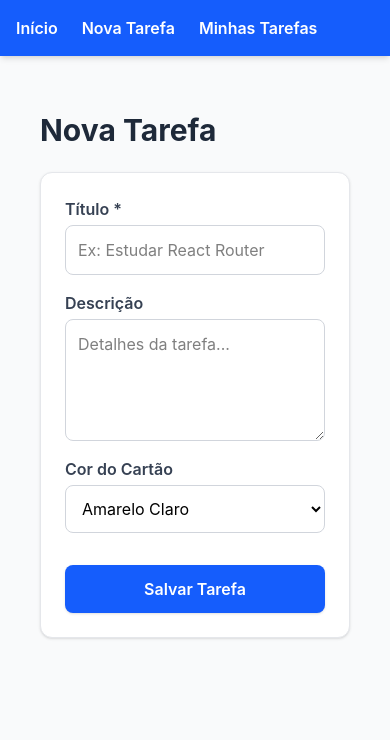
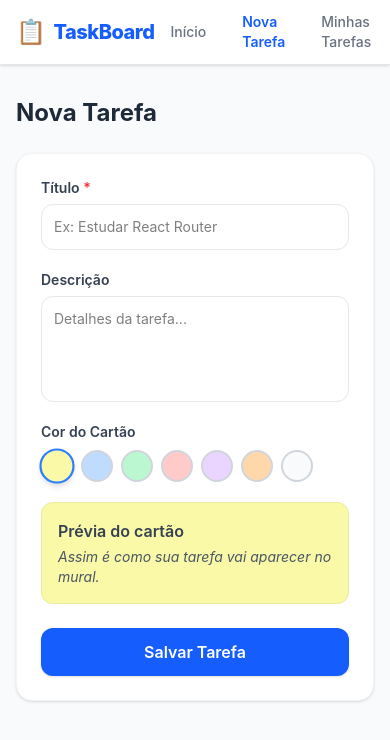
Before and after one commit to Mari1434/trabalho_frontend, a React (Vite) app in the folder projeto-tarefas/: page /nova-tarefa in a window 390 px wide. Shown: the top 740 px of the page. Built offline with nearby package versions, Linux system fonts and the light colour scheme; data requests are answered from the project's data file.

Commit message:
feat: polimento visual, responsividade e exclusão de tarefas. Fecha #7

```diff
--- a/projeto-tarefas/src/components/Layout.jsx
+++ b/projeto-tarefas/src/components/Layout.jsx
@@ -1,20 +1,52 @@
-import { Outlet, Link } from 'react-router-dom';
+import { Outlet, Link, useLocation } from 'react-router-dom';
 
 export default function Layout() {
+  const location = useLocation();
+
+  const navLinks = [
+    { to: '/', label: 'Início' },
+    { to: '/nova-tarefa', label: 'Nova Tarefa' },
+    { to: '/minhas-tarefas', label: 'Minhas Tarefas' },
+  ];
+
   return (
-    <div className="min-h-screen bg-gray-50">
+    <>
+      <header className="bg-white border-b border-gray-200 shadow-sm sticky top-0 z-50 bg-gray-50">
+        <div className="container mx-auto px-4 sm:px-6 h-16 flex items-center justify-between">
 
-      <nav className="bg-blue-600 p-4 text-white shadow-md">
-        <div className="container mx-auto flex gap-6 font-semibold">
-          <Link to="/" className="hover:text-blue-200 transition-colors">Início</Link>
-          <Link to="/nova-tarefa" className="hover:text-blue-200 transition-colors">Nova Tarefa</Link>
-          <Link to="/minhas-tarefas" className="hover:text-blue-200 transition-colors">Minhas Tarefas</Link>
+          {/* Logo / Brand */}
+          <Link to="/" className="flex items-center gap-2 font-extrabold text-xl text-blue-600 tracking-tight">
+            <span className="text-2xl" aria-hidden="true">📋</span>
+            <span>TaskBoard</span>
+          </Link>
+
+          {/* Nav links */}
+          <nav className="flex items-center gap-1" aria-label="Navegação principal">
+            {navLinks.map(({ to, label }) => {
+              const isActive = location.pathname === to;
+              return (
+                <Link
+                  key={to}
+                  to={to}
+                  className={`
+                    px-4 py-2 rounded-lg text-sm transition-all duration-150
+                    ${isActive
+                      ? 'text-blue-600 font-semibold'
+                      : 'text-gray-500 font-medium hover:text-gray-900'
+                    }
+                  `}
+                >
+                  {label}
+                </Link>
+              );
+            })}
+          </nav>
         </div>
-      </nav>
+      </header>
 
-      <main className="container mx-auto p-6">
+      <main className="container mx-auto px-4 sm:px-6 py-8 min-h-screen bg-gray-50">
         <Outlet />
       </main>
-    </div>
+    </>
   );
 }
--- /dev/null
+++ b/projeto-tarefas/src/context/TarefaContext.js
@@ -0,0 +1,3 @@
+import { createContext } from "react";
+
+export const TarefaContext = createContext();
--- /dev/null
+++ b/projeto-tarefas/src/context/useTarefas.js
@@ -0,0 +1,6 @@
+import { useContext } from "react";
+import { TarefaContext } from "./TarefaContext";
+
+export function useTarefas() {
+  return useContext(TarefaContext);
+}
--- a/projeto-tarefas/src/main.jsx
+++ b/projeto-tarefas/src/main.jsx
@@ -1,6 +1,6 @@
 import { StrictMode } from 'react';
 import { createRoot } from 'react-dom/client';
-import { TarefaProvider } from "./context/TarefaContext";
+import { TarefaProvider } from "./context/TarefaProvider";
 import './index.css';
 import App from './App.jsx';
 
--- a/projeto-tarefas/src/pages/CriarTarefa.jsx
+++ b/projeto-tarefas/src/pages/CriarTarefa.jsx
@@ -1,6 +1,16 @@
-import { useForm } from "react-hook-form";
-import { useTarefas } from "../context/TarefaContext";
+import { useForm, useWatch } from "react-hook-form";
+import { useTarefas } from "../context/useTarefas";
 import { useNavigate } from "react-router-dom";
+
+const COR_OPTIONS = [
+  { value: "#f9f9a8", label: "Amarelo" },
+  { value: "#bfdbfe", label: "Azul" },
+  { value: "#bbf7d0", label: "Verde" },
+  { value: "#fecaca", label: "Vermelho" },
+  { value: "#e9d5ff", label: "Roxo" },
+  { value: "#fed7aa", label: "Laranja" },
+  { value: "#f9fafb", label: "Branco" },
+];
 
 export default function CriarTarefa() {
   const { adicionarTarefa } = useTarefas();
@@ -9,12 +19,15 @@ export default function CriarTarefa() {
   const {
     register,
     handleSubmit,
-    formState: { errors },
+    control,
+    formState: { errors, isSubmitting },
   } = useForm({
     defaultValues: {
       corFundo: "#f9f9a8",
     },
   });
+
+  const corSelecionada = useWatch({ control, name: "corFundo" });
 
   async function onSubmit(dados) {
     await adicionarTarefa(dados);
@@ -22,62 +35,95 @@ export default function CriarTarefa() {
   }
 
   return (
-    <section className="max-w-2xl mx-auto py-8 px-4">
-      <h1 className="text-3xl font-bold text-gray-800 mb-6">Nova Tarefa</h1>
+    <section className="max-w-xl mx-auto">
+      <h1 className="text-2xl font-bold text-gray-800 mb-6">Nova Tarefa</h1>
 
       <form
         onSubmit={handleSubmit(onSubmit)}
-        className="bg-white p-6 rounded-xl shadow-sm border border-gray-200 flex flex-col gap-4"
+        className="bg-white p-6 rounded-2xl shadow-sm border border-gray-100 flex flex-col gap-5"
       >
-
-        <div className="flex flex-col gap-1">
-          <label htmlFor="titulo" className="font-semibold text-gray-700">Título *</label>
+        {/* Título */}
+        <p className="flex flex-col gap-1.5">
+          <label htmlFor="titulo" className="text-sm font-semibold text-gray-700">
+            Título <span className="text-red-500">*</span>
+          </label>
           <input
             id="titulo"
             type="text"
             placeholder="Ex: Estudar React Router"
             {...register("titulo", {
               required: "O título é obrigatório.",
-              maxLength: { value: 50, message: "O título deve ter no máximo 50 caracteres." }
+              maxLength: { value: 50, message: "Máximo de 50 caracteres." },
             })}
-            className={`border p-3 rounded-lg focus:outline-none focus:ring-2 ${
-              errors.titulo ? 'border-red-500 focus:ring-red-200' : 'border-gray-300 focus:ring-blue-200'
+            className={`border p-3 rounded-xl text-sm focus:outline-none focus:ring-2 transition-shadow ${
+              errors.titulo
+                ? "border-red-400 focus:ring-red-100"
+                : "border-gray-200 focus:ring-blue-100 focus:border-blue-400"
             }`}
           />
-          {errors.titulo && <span className="text-red-500 text-sm font-medium">{errors.titulo.message}</span>}
-        </div>
+          {errors.titulo && (
+            <span className="text-red-500 text-xs font-medium">{errors.titulo.message}</span>
+          )}
+        </p>
 
-        <div className="flex flex-col gap-1">
-          <label htmlFor="descricao" className="font-semibold text-gray-700">Descrição</label>
+        {/* Descrição */}
+        <p className="flex flex-col gap-1.5">
+          <label htmlFor="descricao" className="text-sm font-semibold text-gray-700">
+            Descrição
+          </label>
           <textarea
             id="descricao"
             rows="4"
             placeholder="Detalhes da tarefa..."
             {...register("descricao")}
-            className="border border-gray-300 p-3 rounded-lg focus:outline-none focus:ring-2 focus:ring-blue-200"
+            className="border border-gray-200 p-3 rounded-xl text-sm focus:outline-none focus:ring-2 focus:ring-blue-100 focus:border-blue-400 resize-none transition-shadow"
           />
-        </div>
+        </p>
 
-        <div className="flex flex-col gap-1">
-          <label htmlFor="corFundo" className="font-semibold text-gray-700">Cor do Cartão</label>
-          <select
-            id="corFundo"
-            {...register("corFundo")}
-            className="border border-gray-300 p-3 rounded-lg focus:outline-none focus:ring-2 focus:ring-blue-200"
-          >
-            <option value="#f9f9a8">Amarelo Claro</option>
-            <option value="#bfdbfe">Azul Claro</option>
-            <option value="#bbf7d0">Verde Claro</option>
-            <option value="#fecaca">Vermelho Claro</option>
-            <option value="#e9d5ff">Roxo Claro</option>
-          </select>
-        </div>
+        {/* Cor do cartão — seletor visual */}
+        <fieldset className="flex flex-col gap-2 border-0 p-0 m-0">
+          <legend className="text-sm font-semibold text-gray-700 mb-2">Cor do Cartão</legend>
+          <menu className="flex flex-wrap gap-2 list-none p-0 m-0">
+            {COR_OPTIONS.map(({ value, label }) => (
+              <li key={value}>
+                <label title={label} className="relative cursor-pointer">
+                  <input
+                    type="radio"
+                    value={value}
+                    {...register("corFundo")}
+                    className="sr-only"
+                  />
+                  <span
+                    className={`
+                      block w-8 h-8 rounded-full border-2 transition-all
+                      ${corSelecionada === value
+                        ? "border-blue-500 scale-110 shadow-md"
+                        : "border-gray-300 hover:border-gray-400"
+                      }
+                    `}
+                    style={{ backgroundColor: value }}
+                  />
+                </label>
+              </li>
+            ))}
+          </menu>
+        </fieldset>
+
+        {/* Preview do card */}
+        <aside
+          className="p-4 rounded-xl border border-black/5 text-sm text-gray-600 italic transition-colors duration-200"
+          style={{ backgroundColor: corSelecionada }}
+        >
+          <p className="font-semibold text-gray-700 not-italic text-base mb-1">Prévia do cartão</p>
+          <p>Assim é como sua tarefa vai aparecer no mural.</p>
+        </aside>
 
         <button
           type="submit"
-          className="mt-4 bg-blue-600 text-white font-semibold py-3 rounded-lg hover:bg-blue-700 transition-colors shadow-sm"
+          disabled={isSubmitting}
+          className="mt-1 bg-blue-600 text-white font-semibold py-3 rounded-xl hover:bg-blue-700 transition-colors shadow-sm disabled:opacity-60 disabled:cursor-not-allowed"
         >
-          Salvar Tarefa
+          {isSubmitting ? "Salvando..." : "Salvar Tarefa"}
         </button>
       </form>
     </section>
--- a/projeto-tarefas/src/pages/ListaTarefas.jsx
+++ b/projeto-tarefas/src/pages/ListaTarefas.jsx
@@ -1,30 +1,60 @@
-import { useTarefas } from "../context/TarefaContext";
+import { useTarefas } from "../context/useTarefas";
 import TarefaCard from "../components/TarefaCard";
+import { Link } from "react-router-dom";
 
 export default function ListaTarefas() {
   const { tarefas } = useTarefas();
 
   if (!tarefas) {
-    return <p className="text-gray-500 mt-8 text-center">Carregando tarefas...</p>;
+    return (
+      <p role="status" className="flex flex-col items-center justify-center mt-24 text-center gap-3 text-gray-500 text-sm">
+        <span className="w-8 h-8 border-4 border-blue-500 border-t-transparent rounded-full animate-spin" aria-hidden="true" />
+        Carregando tarefas...
+      </p>
+    );
   }
 
   if (tarefas.length === 0) {
     return (
-      <div className="flex flex-col items-center justify-center mt-16 text-center">
-        <span className="text-5xl mb-4">🗒️</span>
-        <p className="text-gray-500 text-lg">Nenhuma anotação encontrada.</p>
-      </div>
+      <section className="flex flex-col items-center justify-center mt-24 text-center">
+        <span className="text-6xl mb-4" aria-hidden="true">🗒️</span>
+        <h2 className="text-xl font-bold text-gray-700 mb-2">Nenhuma tarefa ainda</h2>
+        <p className="text-gray-500 mb-6">Comece criando a sua primeira anotação!</p>
+        <Link
+          to="/nova-tarefa"
+          className="px-6 py-2.5 bg-blue-600 text-white font-semibold rounded-lg hover:bg-blue-700 transition-colors shadow-sm"
+        >
+          Criar Tarefa
+        </Link>
+      </section>
     );
   }
 
   return (
-    <section className="max-w-4xl mx-auto py-8 px-4">
-      <h1 className="text-3xl font-bold text-gray-800 mb-6">Minhas Tarefas</h1>
-      <div className="grid grid-cols-1 sm:grid-cols-2 lg:grid-cols-3 gap-4">
+    <section className="max-w-5xl mx-auto">
+      {/* Header row */}
+      <header className="flex items-center justify-between mb-6">
+        <hgroup>
+          <h1 className="text-2xl font-bold text-gray-800">Minhas Tarefas</h1>
+          <p className="text-sm text-gray-500 mt-0.5">
+            {tarefas.length} {tarefas.length === 1 ? 'nota' : 'notas'}
+          </p>
+        </hgroup>
+        <Link
+          to="/nova-tarefa"
+          className="flex items-center gap-2 px-4 py-2 bg-blue-600 text-white text-sm font-semibold rounded-lg hover:bg-blue-700 transition-colors shadow-sm"
+        >
+          <span aria-hidden="true">+</span>
+          Nova Tarefa
+        </Link>
+      </header>
+
+      {/* Masonry grid — estilo Google Keep */}
+      <ul className="columns-1 sm:columns-2 md:columns-3 lg:columns-4 gap-4 list-none">
         {tarefas.map((tarefa) => (
           <TarefaCard key={tarefa.id} tarefa={tarefa} />
         ))}
-      </div>
+      </ul>
     </section>
   );
 }
--- a/projeto-tarefas/src/services/api.js
+++ b/projeto-tarefas/src/services/api.js
@@ -13,3 +13,7 @@ export async function criarTarefa(tarefa) {
   });
   return response.json();
 }
+
+export async function deletarTarefa(id) {
+  await fetch(`${BASE_URL}/tarefas/${id}`, { method: "DELETE" });
+}
```
Also changed, not shown: projeto-tarefas/db.json (+1 -8 lines), projeto-tarefas/src/components/TarefaCard.jsx (+76 -7 lines), projeto-tarefas/src/context/TarefaProvider.jsx (renamed from projeto-tarefas/src/context/TarefaContext.jsx, +9 -9 lines), projeto-tarefas/src/pages/Home.jsx (+35 -30 lines).
